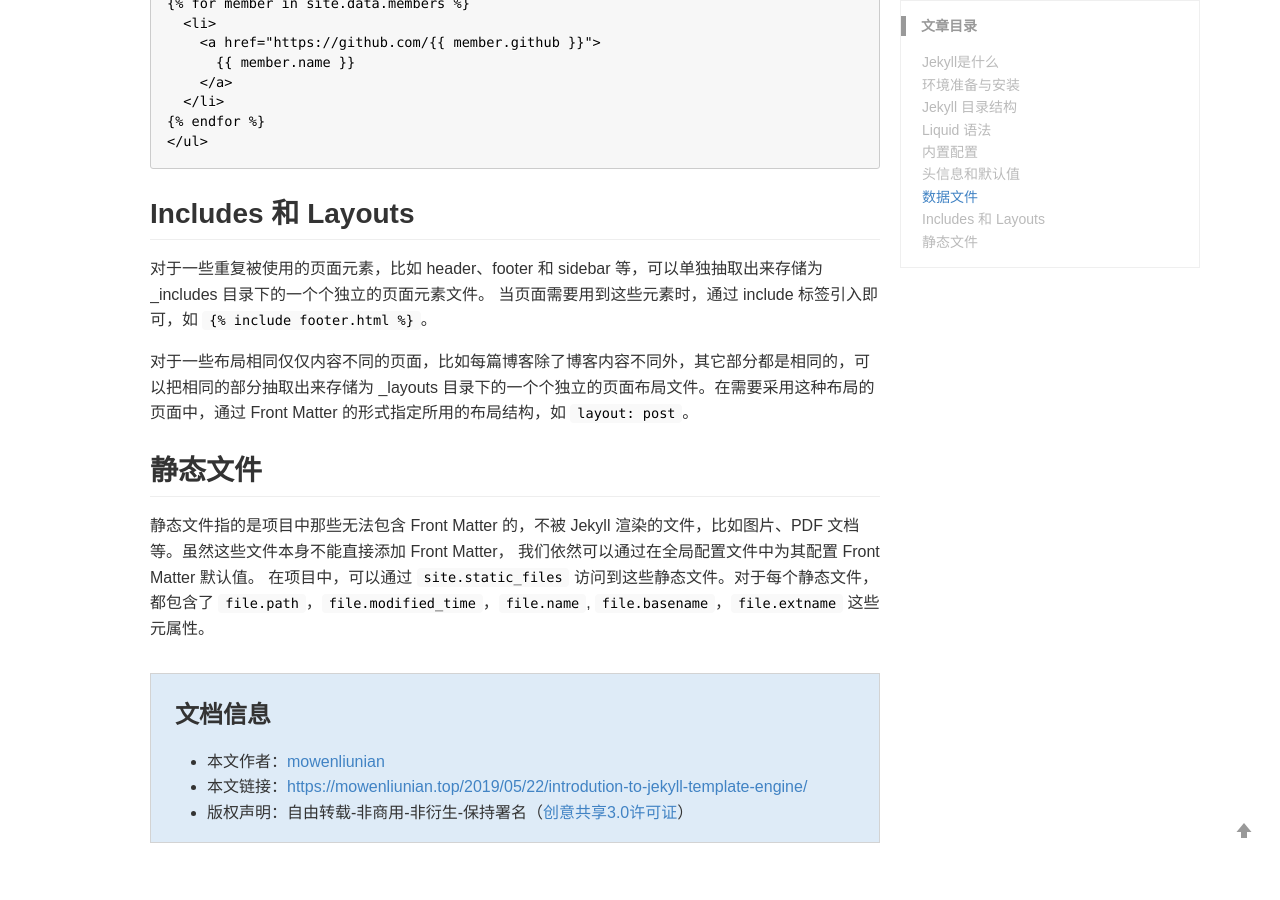
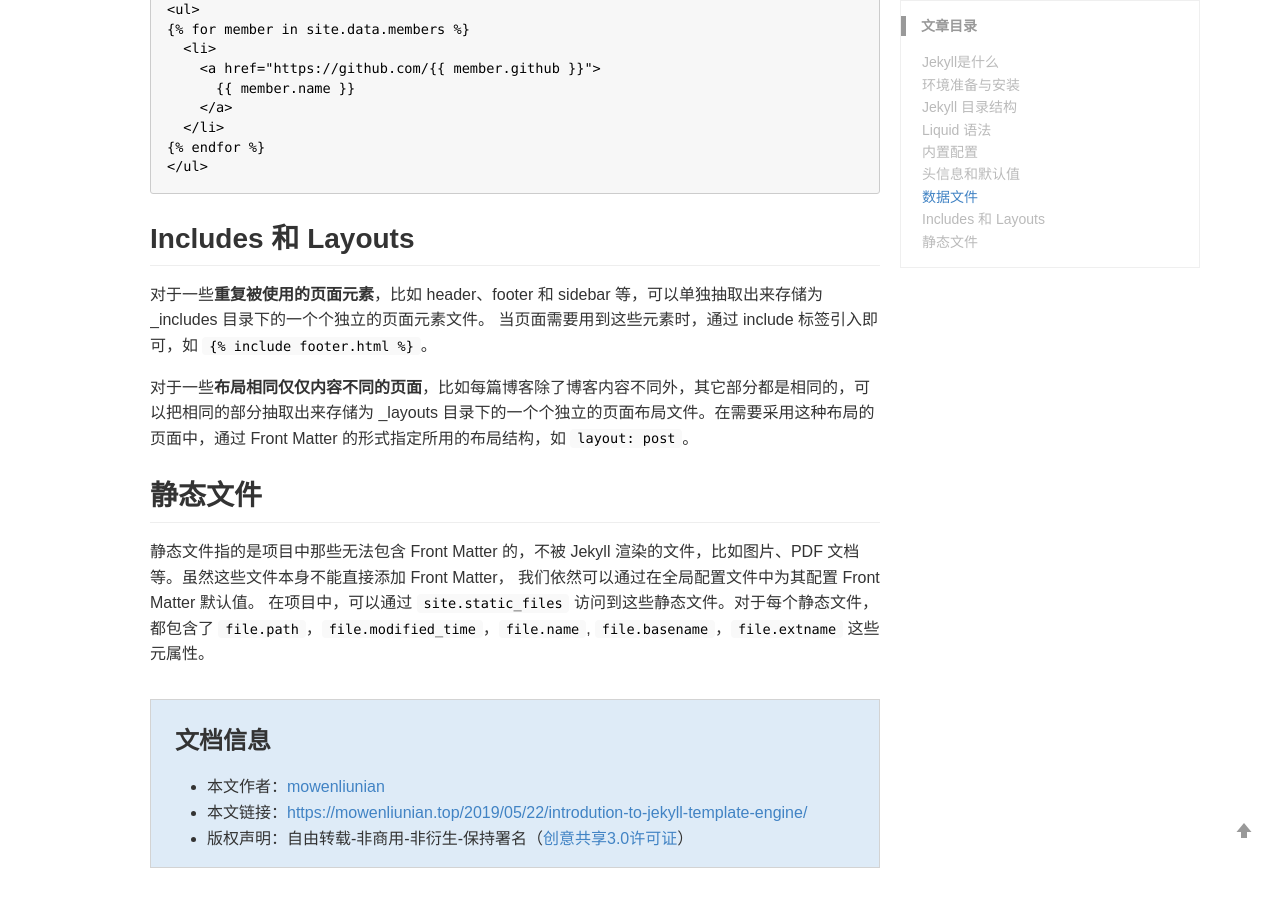
Before and after one commit to mowenliunian/mowenliunian.github.io, a Jekyll site: the page built from _posts/blog/2019-05-22-introdution-to-jekyll-template-engine.md, in a window 1280 px wide and 900 px high, scrolled down 4072 px. Built offline with Jekyll 4.4.1, drawn with Linux system fonts in a browser that asks for light colours; comment, search, counter and statistics services are not loaded; some of the changed text lies outside the part shown.

````diff
--- a/_posts/blog/2019-05-22-introdution-to-jekyll-template-engine.md
+++ b/_posts/blog/2019-05-22-introdution-to-jekyll-template-engine.md
@@ -162,10 +162,10 @@ Jekyll 支持从 YAML、JSON 和 CSV 等文件中加载数据，利用这个特
 </ul>
 ```
 ## Includes 和 Layouts
-对于一些重复被使用的页面元素，比如 header、footer 和 sidebar 等，可以单独抽取出来存储为 _includes 目录下的一个个独立的页面元素文件。
+对于一些**重复被使用的页面元素**，比如 header、footer 和 sidebar 等，可以单独抽取出来存储为 _includes 目录下的一个个独立的页面元素文件。
 当页面需要用到这些元素时，通过 include 标签引入即可，如 `{% include footer.html %}`。
 
-对于一些布局相同仅仅内容不同的页面，比如每篇博客除了博客内容不同外，其它部分都是相同的，可以把相同的部分抽取出来存储为 _layouts
+对于一些**布局相同仅仅内容不同的页面**，比如每篇博客除了博客内容不同外，其它部分都是相同的，可以把相同的部分抽取出来存储为 _layouts
 目录下的一个个独立的页面布局文件。在需要采用这种布局的页面中，通过 Front Matter 的形式指定所用的布局结构，如 `layout: post`。
 ## 静态文件
 静态文件指的是项目中那些无法包含 Front Matter 的，不被 Jekyll 渲染的文件，比如图片、PDF 文档等。虽然这些文件本身不能直接添加 Front Matter，
````
Also changed, not shown: other parts of _posts/blog/2019-05-22-introdution-to-jekyll-template-engine.md (+1 -1 lines).
